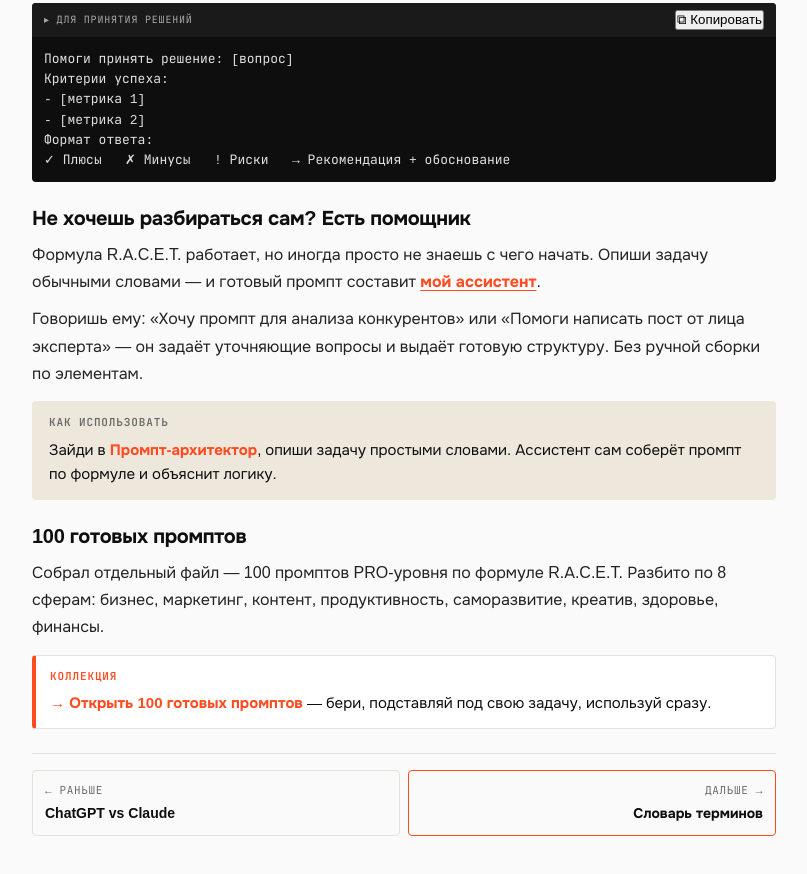
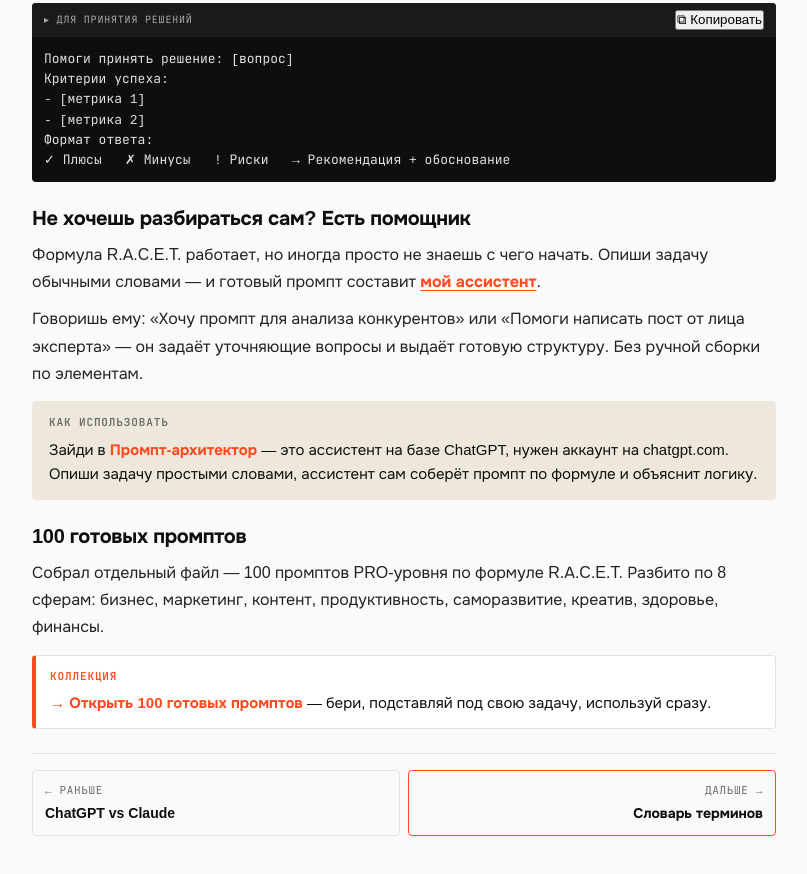
Before and after one commit to FloochRipper/ai-baza, a plain HTML site: page block-00/05-prompting-racet.html in a window 1280 px wide. Shown: the part 4355-5229 px from the top of the page, without its empty margins (256-1063 px from the left). Drawn offline with Linux system fonts and the light colour scheme.

Commit message:
Добавить пометку про ChatGPT-аккаунт рядом с ссылками на ассистента

```diff
--- a/block-00/05-prompting-racet.html
+++ b/block-00/05-prompting-racet.html
@@ -223,7 +223,7 @@ Tone: вдохновляющий, но экспертный. Без пафоса
     <p>Говоришь ему: «Хочу промпт для анализа конкурентов» или «Помоги написать пост от лица эксперта» — он задаёт уточняющие вопросы и выдаёт готовую структуру. Без ручной сборки по элементам.</p>
     <div class="callout analogy">
       <span class="callout-label">Как использовать</span>
-      <p>Зайди в <a href="https://chatgpt.com/g/g-69d2644a22f48191896fa55e02cf8707-prompt-arkhitektor" target="_blank" rel="noopener" style="color:var(--accent); font-weight:700;">Промпт-архитектор</a>, опиши задачу простыми словами. Ассистент сам соберёт промпт по формуле и объяснит логику.</p>
+      <p>Зайди в <a href="https://chatgpt.com/g/g-69d2644a22f48191896fa55e02cf8707-prompt-arkhitektor" target="_blank" rel="noopener" style="color:var(--accent); font-weight:700;">Промпт-архитектор</a> — это ассистент на базе ChatGPT, нужен аккаунт на chatgpt.com. Опиши задачу простыми словами, ассистент сам соберёт промпт по формуле и объяснит логику.</p>
     </div>
 
     <h2 id="100prompts">100 готовых промптов</h2>
```
Also changed, not shown: block-00/08-common-mistakes.html (+1 -1 lines).
